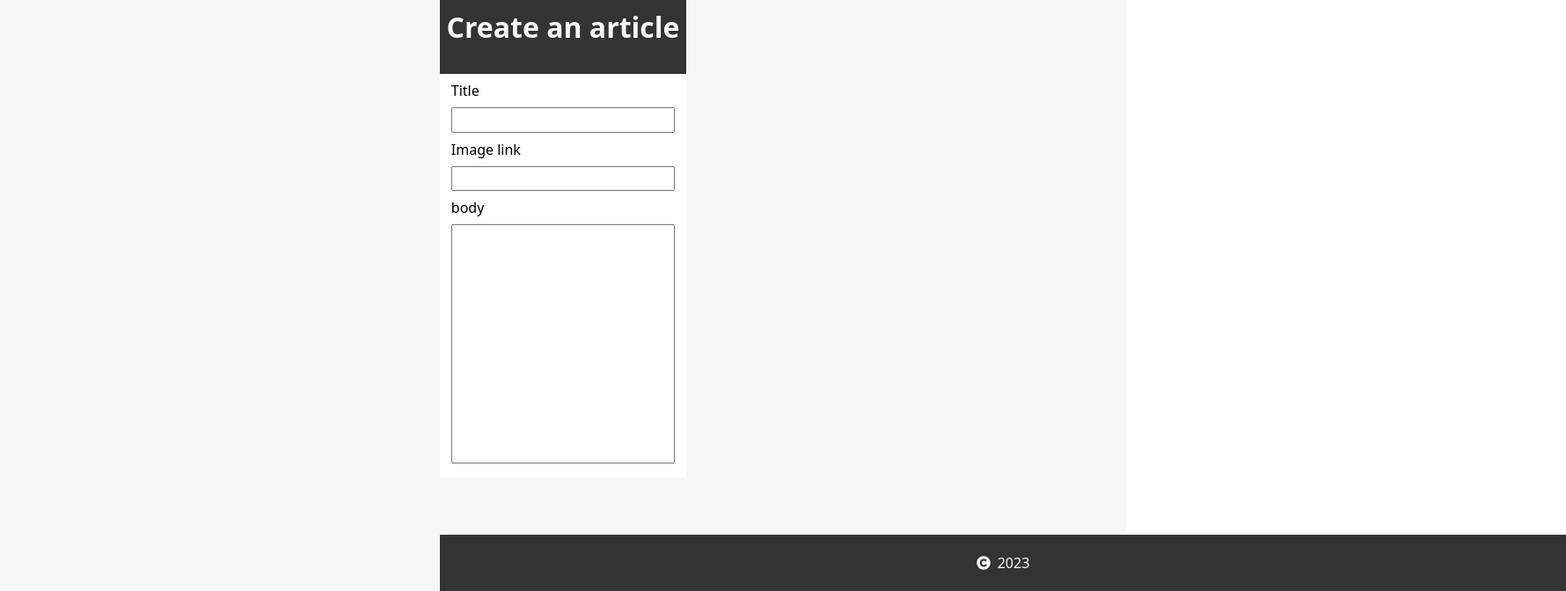
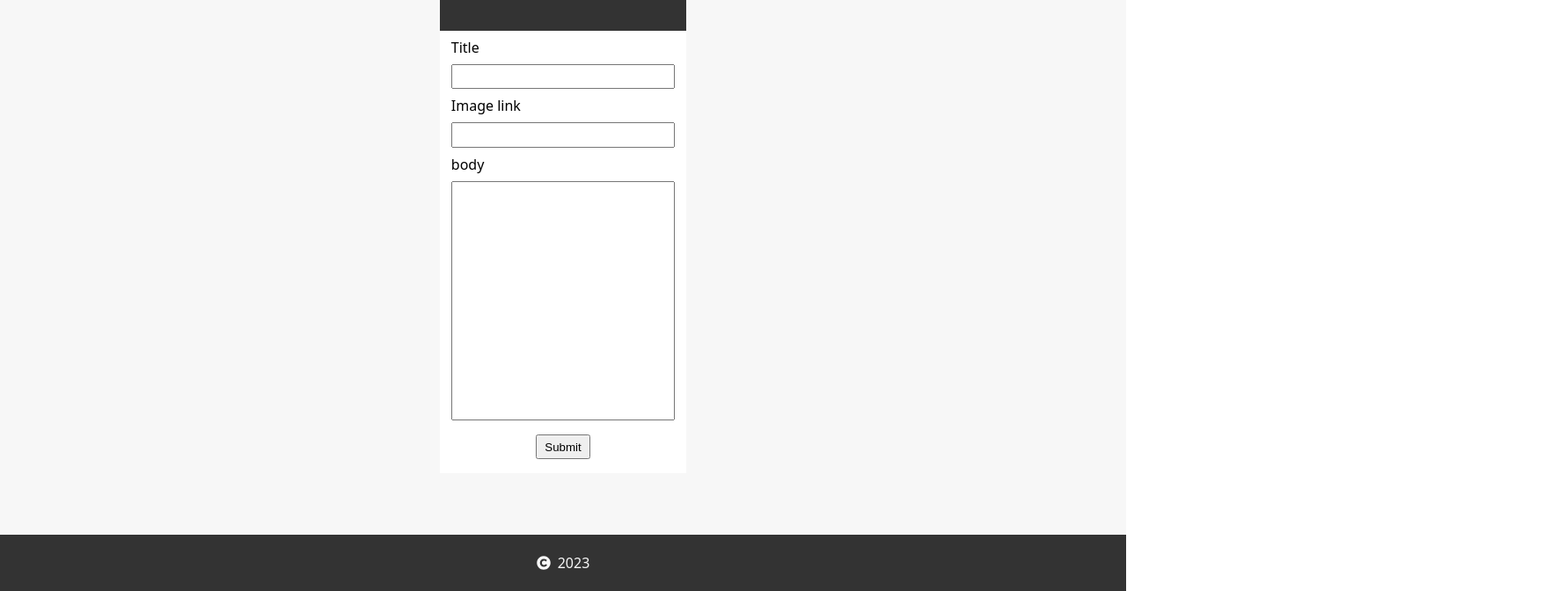
Before and after one commit to akliyachir/Mern_stack_Articles_Publishing_platform, a React (Vite) app in the folder articles_publishing_platform_v1/client/: page /create_article in a window 1280 px wide. Shown: the part 128-800 px from the top of the page at 88% size, 1780 px wide, since content can reach past the window. Built offline with nearby package versions, Linux system fonts and the light colour scheme.

Commit message:
mern stack, articles publishing platform buit, making create article page

```diff
--- a/articles_publishing_platform_v1/client/src/Components/5-FooterHomePage/FooterHomePage.css
+++ b/articles_publishing_platform_v1/client/src/Components/5-FooterHomePage/FooterHomePage.css
@@ -1,6 +1,8 @@
 .FooterHomePage {
   position: absolute;
   bottom: 0;
+  left: 0;
+  right: 0;
   width: 100%;
   height: 4rem;
   display: flex;
--- a/articles_publishing_platform_v1/client/src/Components/5-FooterHomePage/FooterHomePage.jsx
+++ b/articles_publishing_platform_v1/client/src/Components/5-FooterHomePage/FooterHomePage.jsx
@@ -3,10 +3,10 @@ import { FaCopy, FaCopyright, FaRegCopyright } from 'react-icons/fa';
 
 export default function FooterHomePage() {
   return (
-    <div className='FooterHomePage'>
+    <footer className='FooterHomePage'>
       <div className='FooterHomePageContent'>
         <FaCopyright /> 2023
       </div>
-    </div>
+    </footer>
   );
 }
--- a/articles_publishing_platform_v1/client/src/Pages/1-RootLayout/RootLayout.css
+++ b/articles_publishing_platform_v1/client/src/Pages/1-RootLayout/RootLayout.css
@@ -4,10 +4,13 @@
   display: flex;
   justify-content: center;
   align-items: center;
-  height: 100vh;
+  height: 100%;
 }
 
 .RootLayoutContent {
   padding-top: 2.5rem;
+
   padding-bottom: 4rem;
+  min-height: 100vh;
+  width: 100%;
 }
--- a/articles_publishing_platform_v1/client/src/Pages/SignInUpCommunStyling.css
+++ b/articles_publishing_platform_v1/client/src/Pages/SignInUpCommunStyling.css
@@ -5,6 +5,7 @@
   align-items: center;
   flex-direction: column;
   padding: 2rem;
+  height: 100vh;
   background-color: var(--clr-2);
 }
 .SignUpContainerContent,
@@ -14,7 +15,7 @@
   justify-content: center;
   align-items: center;
   flex-direction: column;
-  width: 17.5rem;
+  width: 15rem;
   position: relative;
 }
 
@@ -70,10 +71,12 @@
 }
 
 .formStitleStyling {
-  padding: 1.5rem;
+  display: flex;
+  justify-content: center;
+  align-items: center;
   background-color: var(--clr-3);
   color: var(--clr-2);
-  width: 17.5rem;
+  width: 100%;
   height: 6rem;
   margin-bottom: 0.7rem;
   text-align: center;
@@ -84,7 +87,7 @@
   padding: 1.5rem;
   background-color: var(--clr-2);
   color: var(--clr-3);
-  width: 17.5rem;
+  width: 100%;
   height: 6rem;
   margin-bottom: 0.7rem;
   text-align: center;
--- a/articles_publishing_platform_v1/client/src/UserPages/1-CreateArticle/CreateArticle.css
+++ b/articles_publishing_platform_v1/client/src/UserPages/1-CreateArticle/CreateArticle.css
@@ -4,13 +4,12 @@
   align-items: center;
   flex-direction: column;
   width: 100%;
-  padding-block: 2rem;
+  padding-block: 1rem;
+  height: 100%;
 }
 
 .CreateArticleContent {
   width: 17.5rem;
-  margin-block: 2rem;
-  padding-bottom: 1rem;
   display: flex;
   justify-content: center;
   align-items: center;
@@ -29,3 +28,15 @@
 .formCreateArticle {
   width: 100%;
 }
+
+.buttonOnSubmitCreateNewArticleContainer {
+  display: flex;
+  justify-content: center;
+  align-items: center;
+  flex-direction: column;
+  padding: 1rem;
+}
+.buttonOnSubmitCreateNewArticle {
+  padding: 0.3rem 0.5rem;
+  cursor: pointer;
+}
--- a/articles_publishing_platform_v1/client/src/UserPages/1-CreateArticle/CreateArticle.jsx
+++ b/articles_publishing_platform_v1/client/src/UserPages/1-CreateArticle/CreateArticle.jsx
@@ -1,5 +1,5 @@
+import './CreateArticle.css';
 import InputFormTemplate from '../../UserComponents/1-InputFormTemplate/InputFormTemplate';
-import './CreateArticle.css';
 import { useState } from 'react';
 import TextAreaFormTemplate from '../../UserComponents/2-TextAreaFormTemplate/TextAreaFormTemplate';
 
@@ -21,6 +21,9 @@ export default function CreateArticle() {
       [e.target.name]: e.target.value,
     });
   };
+  // -- handle on submit
+  const handleOnSubmitCreateNewArticle = () => {};
+
   //-- return jsx
   return (
     <div className='CreateArticle'>
@@ -48,6 +51,15 @@ export default function CreateArticle() {
             value={article_body}
             handleInputOnChange={handleInputOnChange}
           />
+          <div className='buttonOnSubmitCreateNewArticleContainer'>
+            <button
+              type='submit'
+              className='buttonOnSubmitCreateNewArticle'
+              onClick={handleOnSubmitCreateNewArticle}
+            >
+              Submit
+            </button>
+          </div>
         </form>
       </div>
     </div>
```
